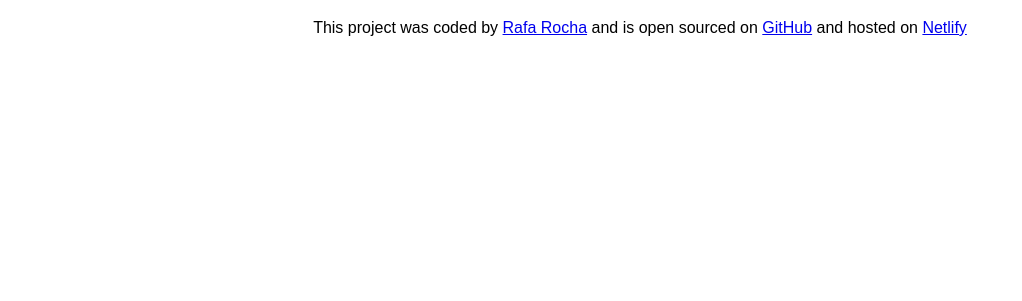
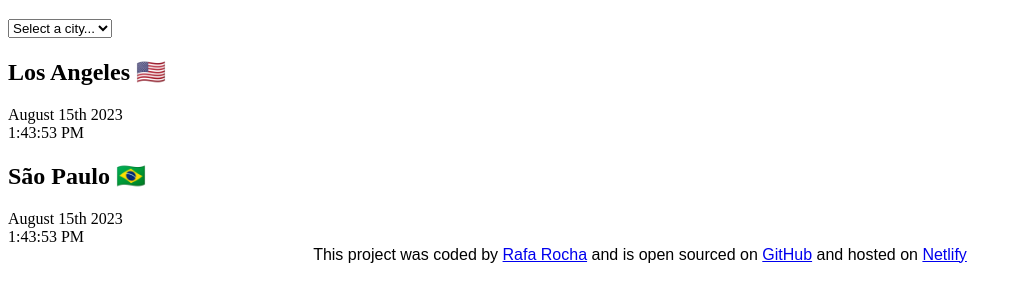
Before and after one commit to RafaORocha/World.Clock, a plain HTML site: page index.html in a window 1280 px wide. Shown: the part 61-362 px from the top of the page, without its empty margins (0-1022 px from the left). Drawn offline with nearby package versions, Linux system fonts and the light colour scheme.

Commit message:
Added basic HTML

```diff
--- a/index.html
+++ b/index.html
@@ -1,20 +1,51 @@
 <!DOCTYPE html>
 <html lang="en">
   <head>
-    <meta charset="UTF-8">
-    <meta name="viewport" content="width=device-width, initial-scale=1.0">
-    <link rel="stylesheet" href="style.css">
+    <meta charset="UTF-8" />
+    <meta name="viewport" content="width=device-width, initial-scale=1.0" />
+    <link rel="stylesheet" href="style.css" />
     <script src="https://cdnjs.cloudflare.com/ajax/libs/moment.js/2.30.1/moment.min.js"></script>
     <script src="https://cdnjs.cloudflare.com/ajax/libs/moment-timezone/0.5.46/moment-timezone-with-data-1970-2030.js"></script>
     <title>World Clock - Rafa Rocha</title>
   </head>
   <body>
+    <div class="container">
       <h1>World Clock</h1>
+      <select name="country" id="countries">
+        <option value="">Select a city...</option>
+        <option value="usa">New York</option>
+        <option value="canada">Toronto</option>
+        <option value="australia">Sydney</option>
+        <option value="england">London</option>
+      </select>
+
+      <div class="city">
+        <h2>Los Angeles 🇺🇸</h2>
+        <div class="date">August 15th 2023</div>
+        <div class="time">1:43:53 PM</div>
+      </div>
+      <div class="city">
+        <h2>São Paulo 🇧🇷</h2>
+        <div class="date">August 15th 2023</div>
+        <div class="time">1:43:53 PM</div>
+      </div>
+    </div>
+
     <footer>
       This project was coded by
-        <a href="https://www.shecodes.io/graduates/142025-rafaela-oliveira-rocha" target="_blank">Rafa Rocha</a> and is open sourced on
-        <a href="https://github.com/RafaORocha/World.Clock" target="_blank">GitHub</a> and hosted on
-        <a href="https://timezone-clockapp.netlify.app/" target="_blank">Netlify</a>
+      <a
+        href="https://www.shecodes.io/graduates/142025-rafaela-oliveira-rocha"
+        target="_blank"
+        >Rafa Rocha</a
+      >
+      and is open sourced on
+      <a href="https://github.com/RafaORocha/World.Clock" target="_blank"
+        >GitHub</a
+      >
+      and hosted on
+      <a href="https://timezone-clockapp.netlify.app/" target="_blank"
+        >Netlify</a
+      >
     </footer>
     <script src="index.js"></script>
   </body>
```
Lines whose indentation alone changed are shown as unchanged.
